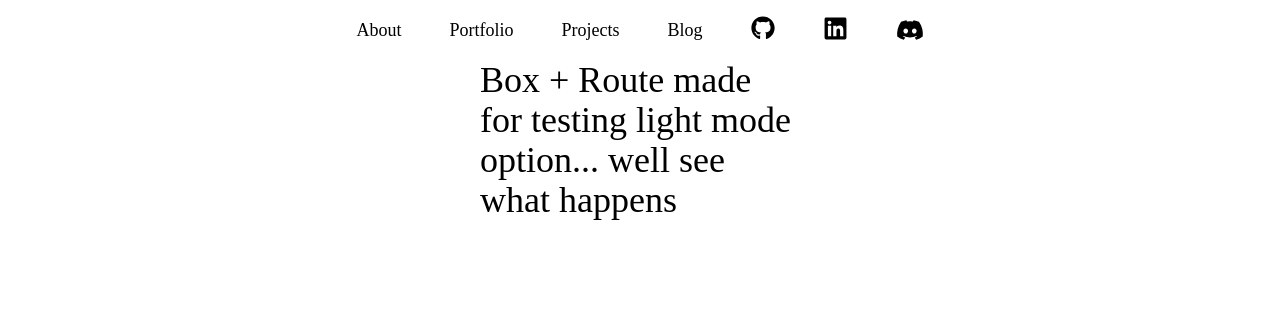
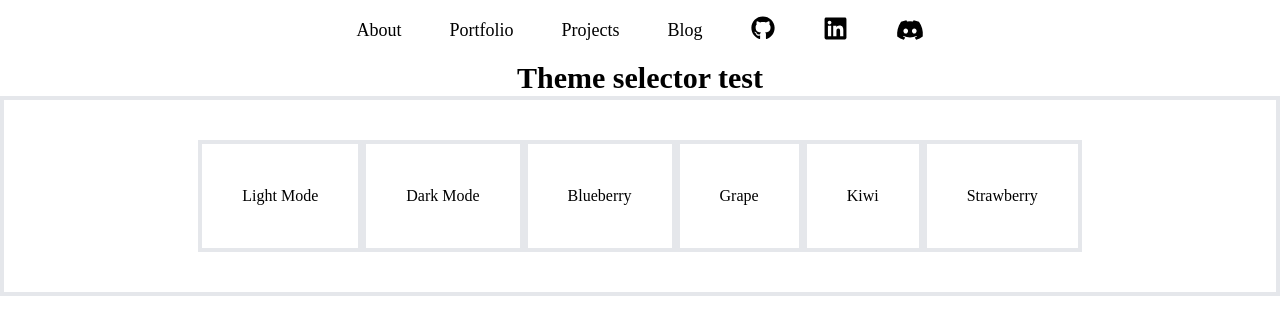
Before and after one commit to jsacob/JsacobWebpage, a React (Vite) app: page /test in a window 1280 px wide. Shown: the top 334 px of the page. Built offline with nearby package versions, Linux system fonts and the light colour scheme; a web font is replaced by a local one.

Commit message:
way better now

```diff
--- a/Frontend/src/routes/about.tsx
+++ b/Frontend/src/routes/about.tsx
@@ -3,22 +3,17 @@ import AOS from "aos";
 
 export default function AboutPage() {
   return (
-    <>
-      <div
-        data-aos="fade-down"
-        data-aos-duration="1500"
-        className="flex min-h-screen py-12 px-4 sm:px-6 lg:px-8"
-      >
-        <div className="max-w-3xl mx-auto">
-          <h1 className="text-4xl font-bold text-gray-100 mb-8 text-center"></h1>
-          <div className="shadow-sm rounded-lg p-8">
+    <div className="flex items-center justify-center h-screen bg-background">
+      <div className=" w-fit h-fit bg-card border-4 border-border text-text rounded-lg text-center mb-16 max-w-4xl">
+        <h1 className="font-bold text-center text-3xl mt-2">About Me</h1>
+        <section className="shadow-sm rounded-lg p-8">
           <p className="text-lg mb-6">
-              Hi, I'm Jacob. I'm a 21-year-old software developer who's
-              passionate about learning, building, and constantly improving.
+            Hi, I'm Jacob. I'm a 21-year-old software developer who's passionate
+            about learning, building, and constantly improving.
           </p>
           <p className="text-lg mb-6">
-              Over the past year, I've been working on projects with languages
-              and technologies like{" "}
+            Over the past year, I've been working on projects with languages and
+            technologies like{" "}
             <span className="font-semibold">
               TypeScript, JavaScript, React, Tailwind, C, and currently Rust
             </span>
@@ -43,10 +38,8 @@ export default function AboutPage() {
             projects, sharpening my problem-solving skills, and exploring new
             areas of tech.
           </p>
+        </section>
       </div>
     </div>
-        <h1 className="text-white text-3xl"></h1>
-      </div>
-    </>
   );
 }
--- a/Frontend/src/routes/testroute.tsx
+++ b/Frontend/src/routes/testroute.tsx
@@ -1,10 +1,66 @@
-import React from "react";
+import React, { useEffect, useState } from "react";
 
-export default function TestRoute() {
+export default function App() {
+  const [theme, setTheme] = useState(
+    () => localStorage.getItem("theme") || "dark",
+  );
+
+  useEffect(() => {
+    document.documentElement.classList.remove(
+      "light",
+      "dark",
+      "blueberry",
+      "grape",
+      "kiwi",
+      "strawberry",
+    );
+    document.documentElement.classList.add(theme);
+
+    localStorage.setItem("theme", theme);
+  }, [theme]);
+
   return (
     <>
-      <div className="w-80 h-80 text-black bg-white m-auto text-4xl">
-        Box + Route made for testing light mode option... well see what happens
+      <h1 className="text-3xl text-center font-bold text-text">
+        Theme selector test
+      </h1>
+      <div className="bg-background text-text p-10 border-4 border-border justify-center items-center flex ">
+        <button
+          className="bg-card text-text hover:bg-blue-500 p-10 border-4 border-border"
+          onClick={() => setTheme("light")}
+        >
+          Light Mode
+        </button>
+        <button
+          className="bg-card text-text hover:bg-blue-500 p-10 border-4 border-border"
+          onClick={() => setTheme("dark")}
+        >
+          Dark Mode
+        </button>
+        <button
+          className="bg-card text-text hover:bg-blue-500 p-10 border-4 border-border"
+          onClick={() => setTheme("blueberry")}
+        >
+          Blueberry
+        </button>
+        <button
+          className="bg-card text-text hover:bg-blue-500 p-10 border-4 border-border"
+          onClick={() => setTheme("grape")}
+        >
+          Grape
+        </button>
+        <button
+          className="bg-card text-text hover:bg-blue-500 p-10 border-4 border-border"
+          onClick={() => setTheme("kiwi")}
+        >
+          Kiwi
+        </button>
+        <button
+          className="bg-card text-text hover:bg-blue-500 p-10 border-4 border-border"
+          onClick={() => setTheme("strawberry")}
+        >
+          Strawberry
+        </button>
       </div>
     </>
   );
```
Lines whose indentation alone changed are shown as unchanged.
